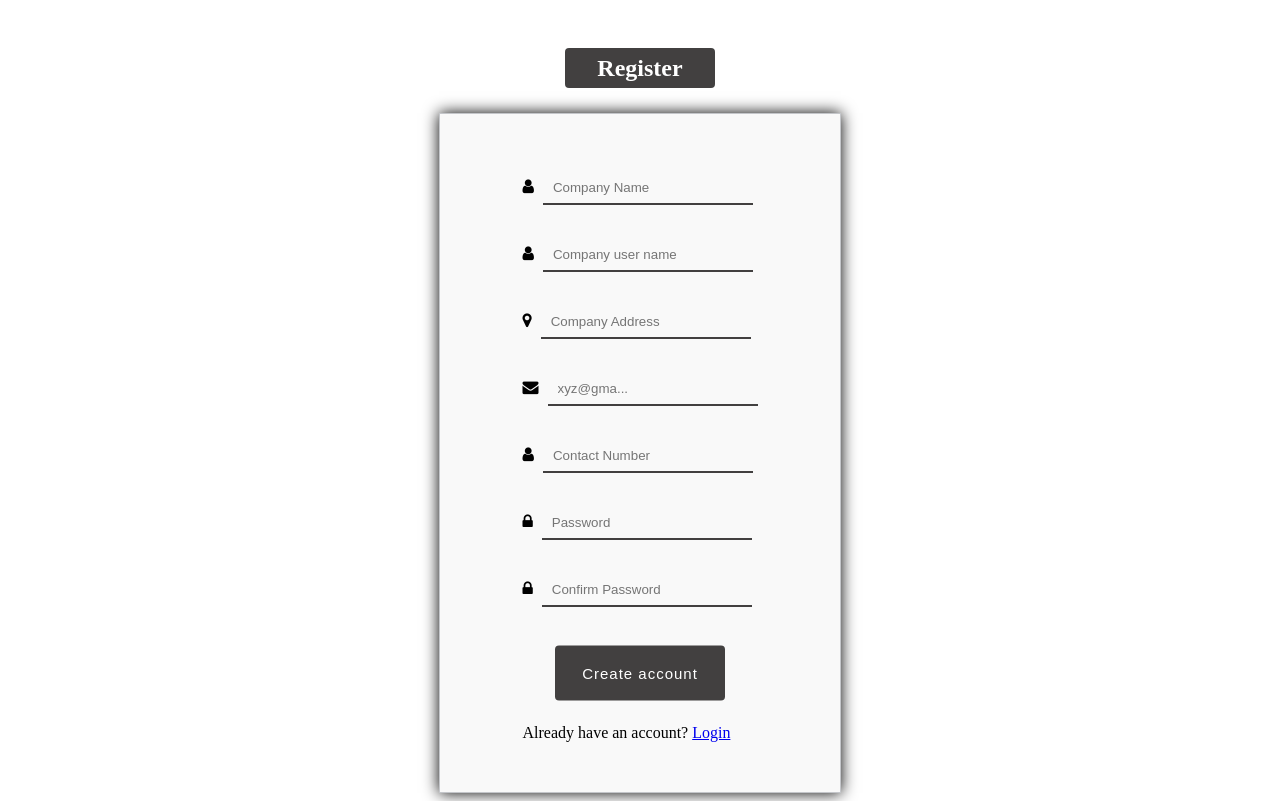
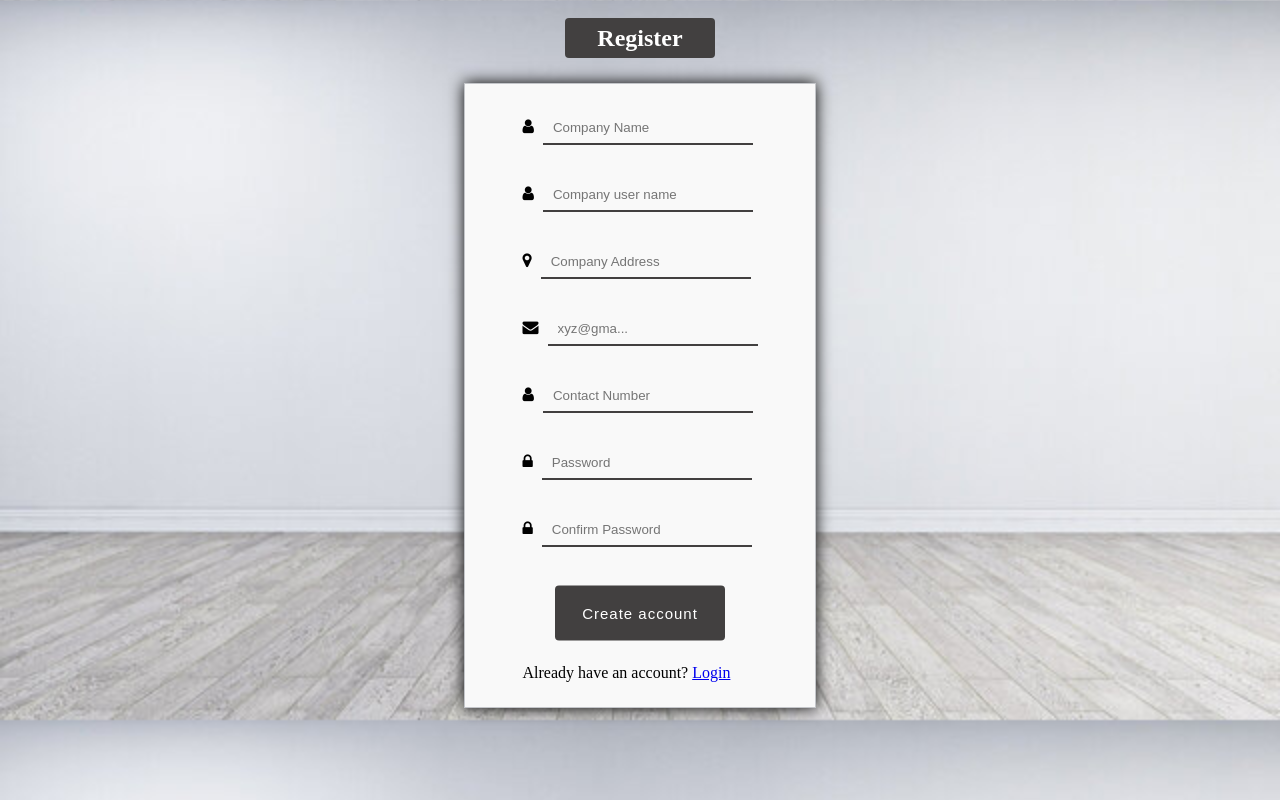
Before and after one commit to NayanThapaMagar/LedgerBilling, a website: page public/register.html in a window 1280 px wide. Drawn offline with Linux system fonts and the light colour scheme.

Commit message:
css changed

```diff
--- a/public/css/register.css
+++ b/public/css/register.css
@@ -1,9 +1,8 @@
 @import "https://maxcdn.bootstrapcdn.com/font-awesome/4.7.0/css/font-awesome.min.css";
 
 h2 {
-  height: 30px;
   border-radius: 4px;
-  margin-top: 40px;
+  margin-top: 10px;
   margin-bottom: 25px;
   color: white;
   text-decoration-style: solid;
@@ -14,19 +13,24 @@ h2 {
   justify-content: center;
   align-items: center;
 }
+
+body{
+  background-image: url("../background1.jpg");
+  background-size: cover;
+}
 .header{
   display: flex;
   justify-content: center;
 }
 .container {
-  width: 400px;
+  width: 350px;
   border: 1px solid #c4c6ca;
-  padding-top: 50px;
+  padding-top: 20px;
   margin: auto;
   box-shadow: 0px 0px 15px;
   display: flex;
   justify-content: center;
-  padding-bottom: 50px;
+  padding-bottom: 25px;
 }
 
 .txt {
```
